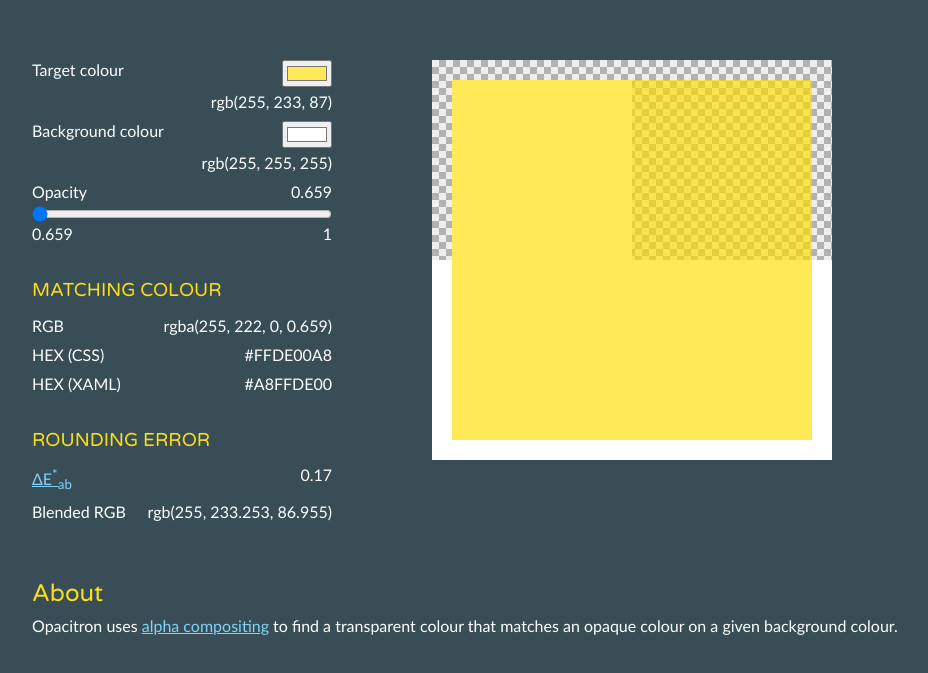
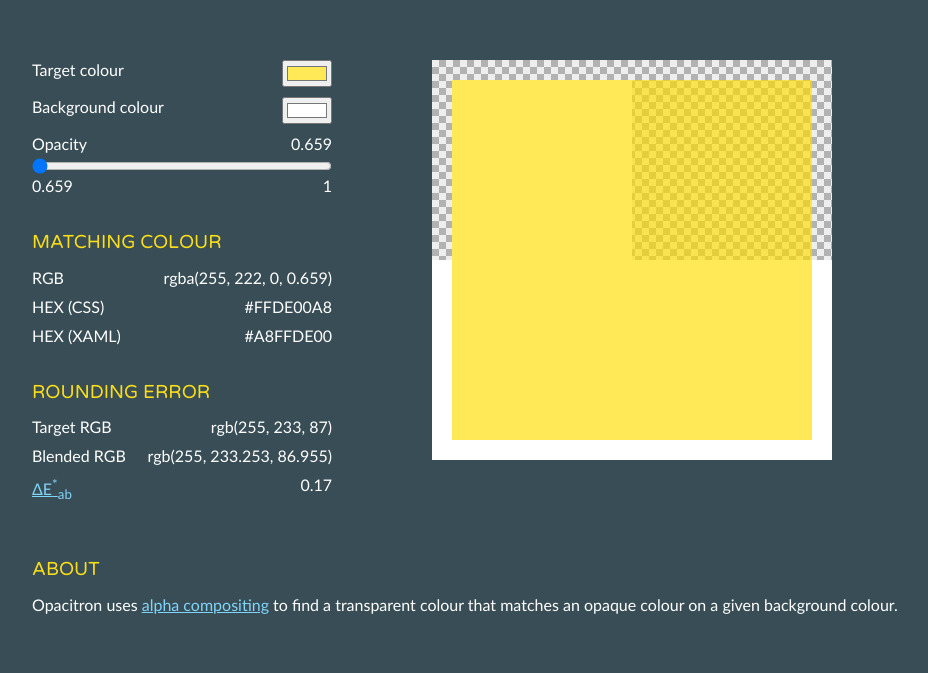
Before and after one commit to not-dalia/opacitron, a plain HTML site: page index.html in a window 1280 px wide. Shown: the part 83-756 px from the top of the page, without its empty margins (8-936 px from the left). Drawn offline with Linux system fonts and the light colour scheme.

Commit message:
Slight UI changes

```diff
--- a/index.html
+++ b/index.html
@@ -23,14 +23,12 @@
           <label for="color-picker" class="row-title">Target colour</label>
           <div class="picker-value">
             <input type="color" id="color-picker" value="#FFE957" onchange="updateColor();" />
-            <div id="color-picker-value">#FFE957</div>
           </div>
         </div>
         <div class="row">
           <label for="background-picker" class="row-title">Background colour</label>
           <div class="picker-value">
             <input type="color" id="background-picker" value="#ffffff" onchange="updateColor();"/>
-            <div id="background-picker-value">#FFFFFF</div>
           </div>
         </div>
         <div class="row" id="opacity-slider-row">
@@ -65,12 +63,16 @@
       <div class="section">
         <h3 class="font-varela text-ciron">Rounding Error</h3>
         <div class="row">
-          <div class="row-title"><a href="https://en.wikipedia.org/wiki/Color_difference#CIE76" target="_blank">ΔE<sup>*</sup><sub>ab</sub></a></div>
-          <div id="reconstructed-error">0.4%</div>
+          <div class="row-title">Target RGB</div>
+          <div id="color-picker-value"></div>
         </div>
         <div class="row">
           <div class="row-title">Blended RGB</div>
           <div id="reconstructed-rgb">rgba(254.556, 255, 255, 0.4)</div>
+        </div>
+        <div class="row">
+          <div class="row-title"><a href="https://en.wikipedia.org/wiki/Color_difference#CIE76" target="_blank">ΔE<sup>*</sup><sub>ab</sub></a></div>
+          <div id="reconstructed-error">0.4%</div>
         </div>
       </div>
     </div>
@@ -84,7 +86,7 @@
     </div>
   </div>
   <div id="about">
-    <h2 class="font-varela text-ciron">About</h2>
+    <h3 class="font-varela text-ciron">About</h2>
     <p>
       Opacitron uses <a href="https://en.wikipedia.org/wiki/Alpha_compositing" target="_blank">alpha compositing</a> to find a transparent colour that matches an opaque colour on a given background colour.
     </p>
--- a/main.js
+++ b/main.js
@@ -2,7 +2,7 @@ var resultRGBElement, resultHEXCSSElement, resultHEXXAMLElement;
 var resconstructedRGB, reconstructedError;
 var backgroundColorElement, targetColorElement, resultColorElement;
 var colorPicker, backgroundPicker, opacitySlider, opacitySliderValue;
-var colorPickerValue, backgroundPickerValue;
+var colorPickerValue;
 var alphaMinElement, alphaMaxElement, alphaErrorElement;
 
 if (Number.EPSILON === undefined) {
@@ -40,7 +40,6 @@ function init() {
   alphaMaxElement = document.getElementById('alpha-max');
   alphaErrorElement = document.getElementById('alpha-error');
   colorPickerValue = document.getElementById('color-picker-value');
-  backgroundPickerValue = document.getElementById('background-picker-value');
   updateColor();
 }
 
@@ -70,7 +69,6 @@ function updateColor() {
   backgroundColorElement.style.backgroundColor = backgroundColor.getRGBString();
   targetColorElement.style.backgroundColor = targetColor.getRGBString();
   colorPickerValue.innerText = targetColor.getRGBString();
-  backgroundPickerValue.innerText = backgroundColor.getRGBString();
 
   opacitronify(targetColor, backgroundColor, minimumAlpha);
 }
@@ -85,8 +83,6 @@ function updateOpacity() {
   backgroundColorElement.style.backgroundColor = backgroundColor.getRGBString();
   targetColorElement.style.backgroundColor = targetColor.getRGBString();
   colorPickerValue.innerText = targetColor.getRGBString();
-  backgroundPickerValue.innerText = backgroundColor.getRGBString();
-
   opacitronify(targetColor, backgroundColor, alpha);
 }
 
--- a/style.css
+++ b/style.css
@@ -45,6 +45,7 @@ header {
 h2 {
   font-weight: normal;
   margin: 0.5rem 0;
+  text-transform: uppercase;
 }
 
 h3 {
```
